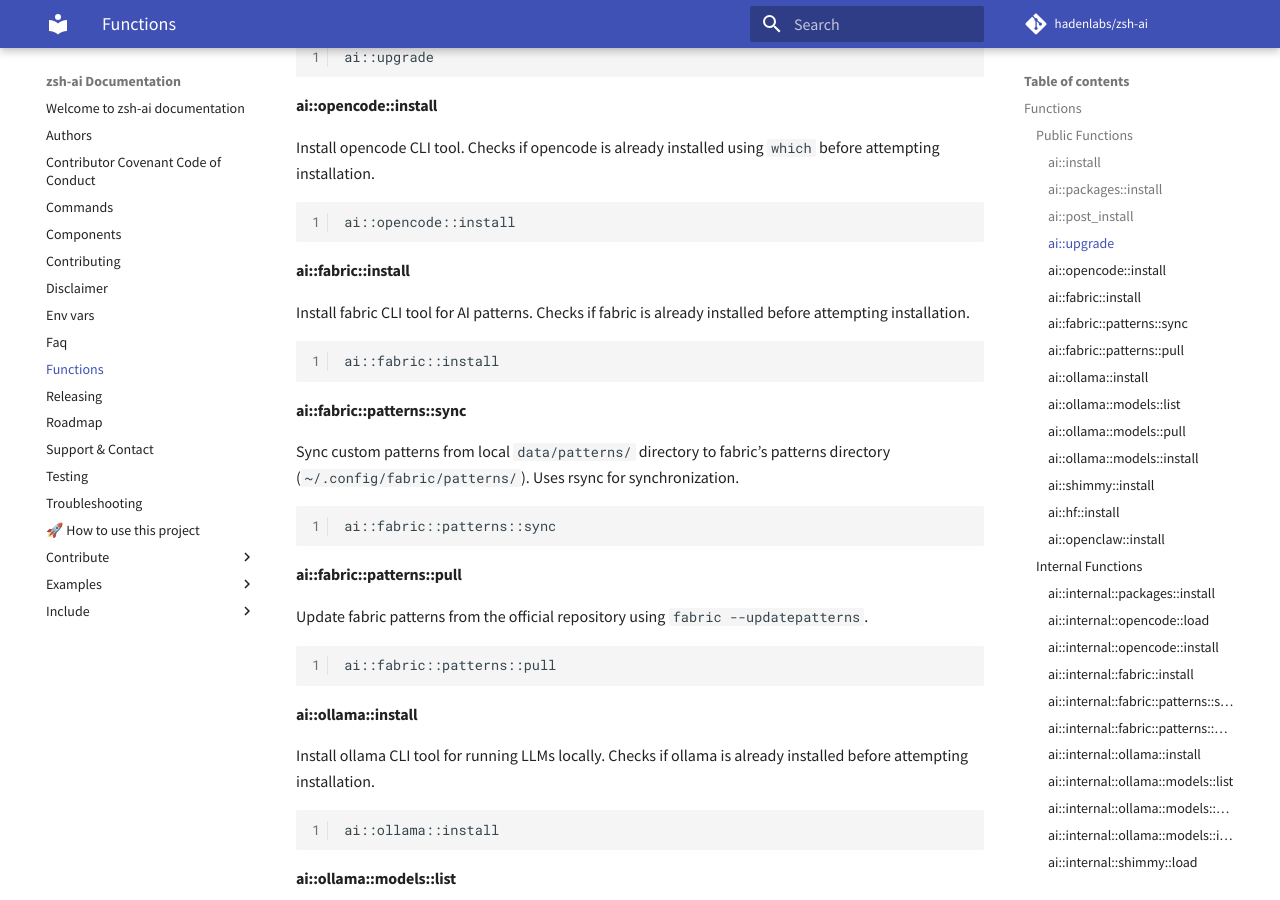
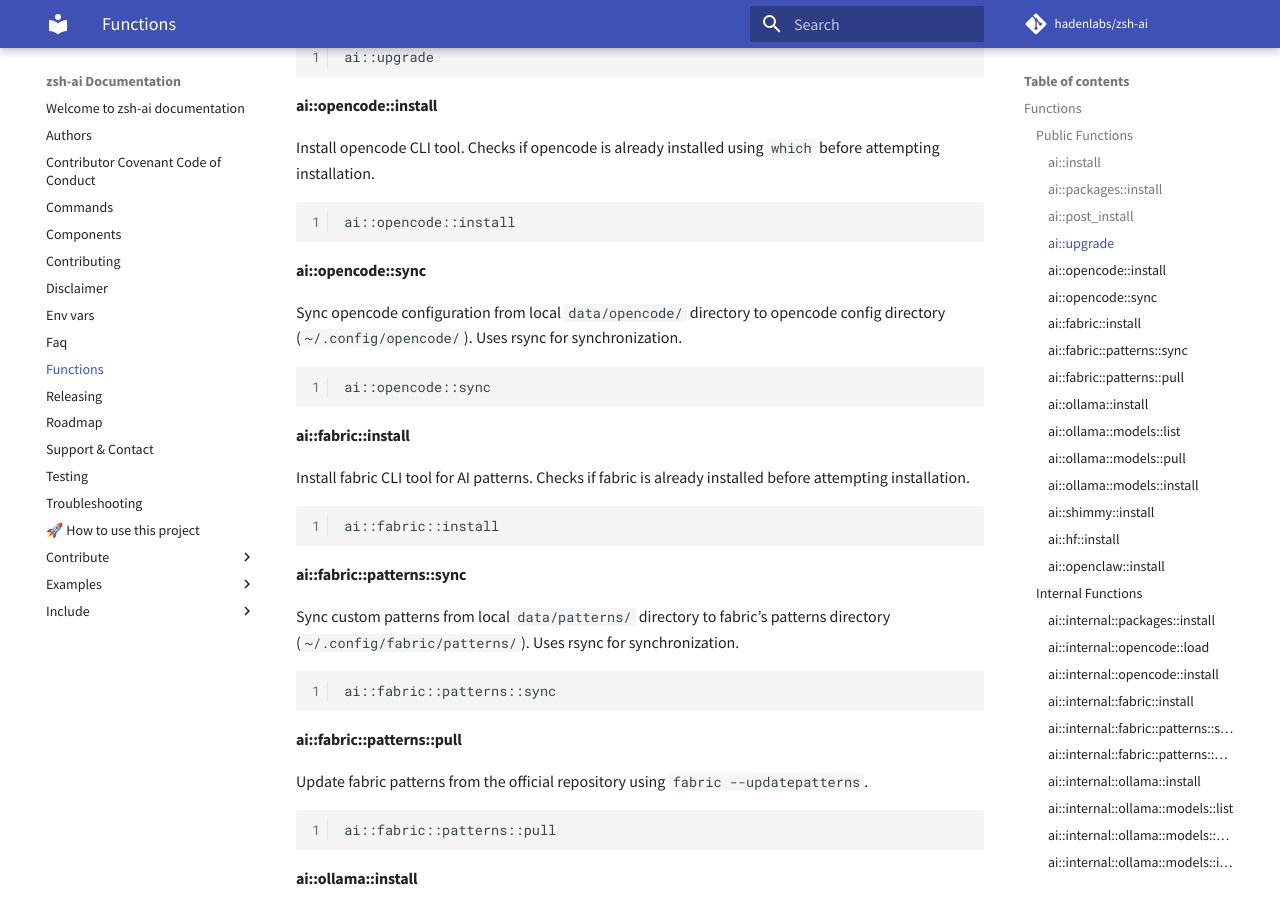
Before and after one commit to hadenlabs/zsh-ai, an MkDocs documentation site: the page built from docs/functions.md, in a window 1280 px wide and 900 px high, scrolled down 740 px. Built offline with MkDocs 1.6.1 and Material for MkDocs 9.7.7, drawn with Linux system fonts in a browser that asks for light colours; comment, search, counter and statistics services are not loaded.

Commit message:
feat ✨ (opencode): implement source code for config (#10)
Signed-off-by: Luis Mayta <luis@hadenlabs.com>

````diff
--- a/docs/functions.md
+++ b/docs/functions.md
@@ -47,6 +47,14 @@
 
 ```bash
 ai::opencode::install
+```
+
+#### ai::opencode::sync
+
+Sync opencode configuration from local `data/opencode/` directory to opencode config directory (`~/.config/opencode/`). Uses rsync for synchronization.
+
+```bash
+ai::opencode::sync
 ```
 
 #### ai::fabric::install
````
Also changed, not shown: 3 other files.
